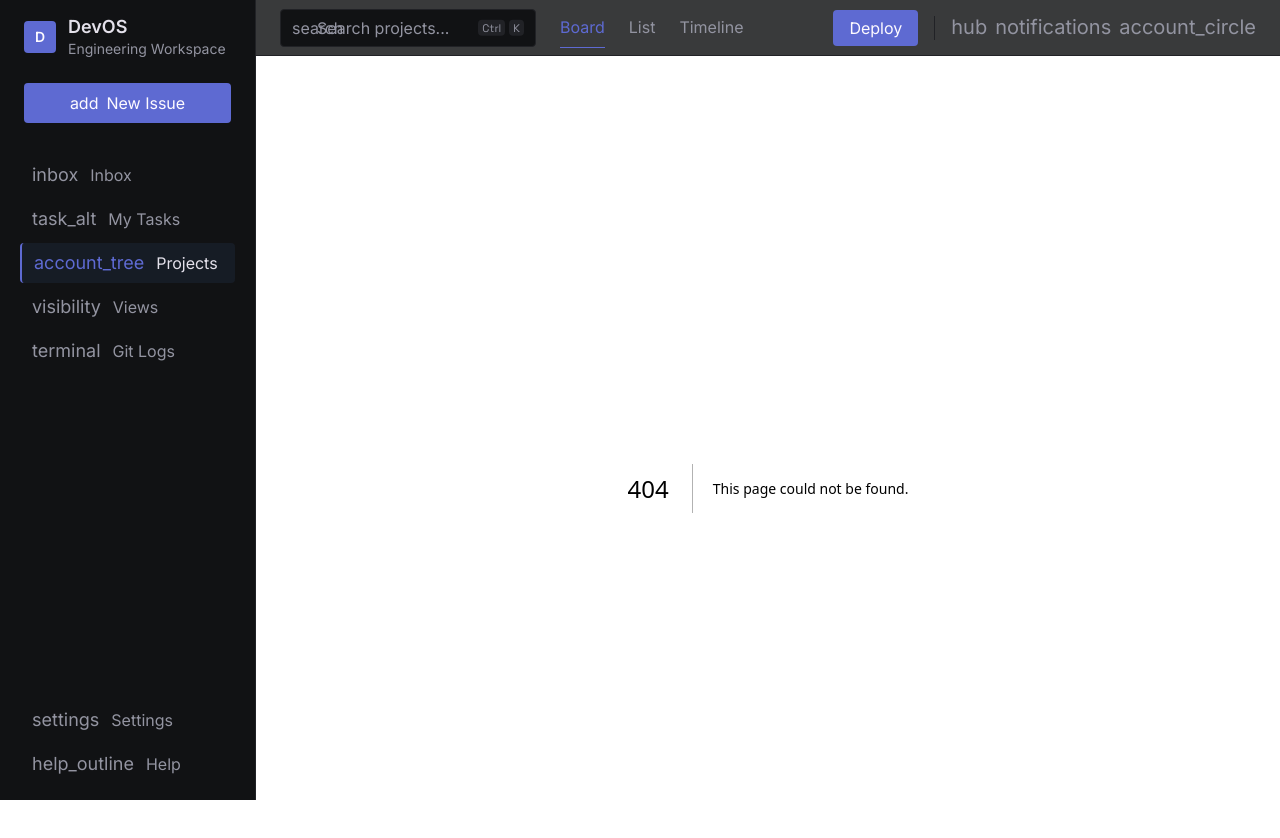
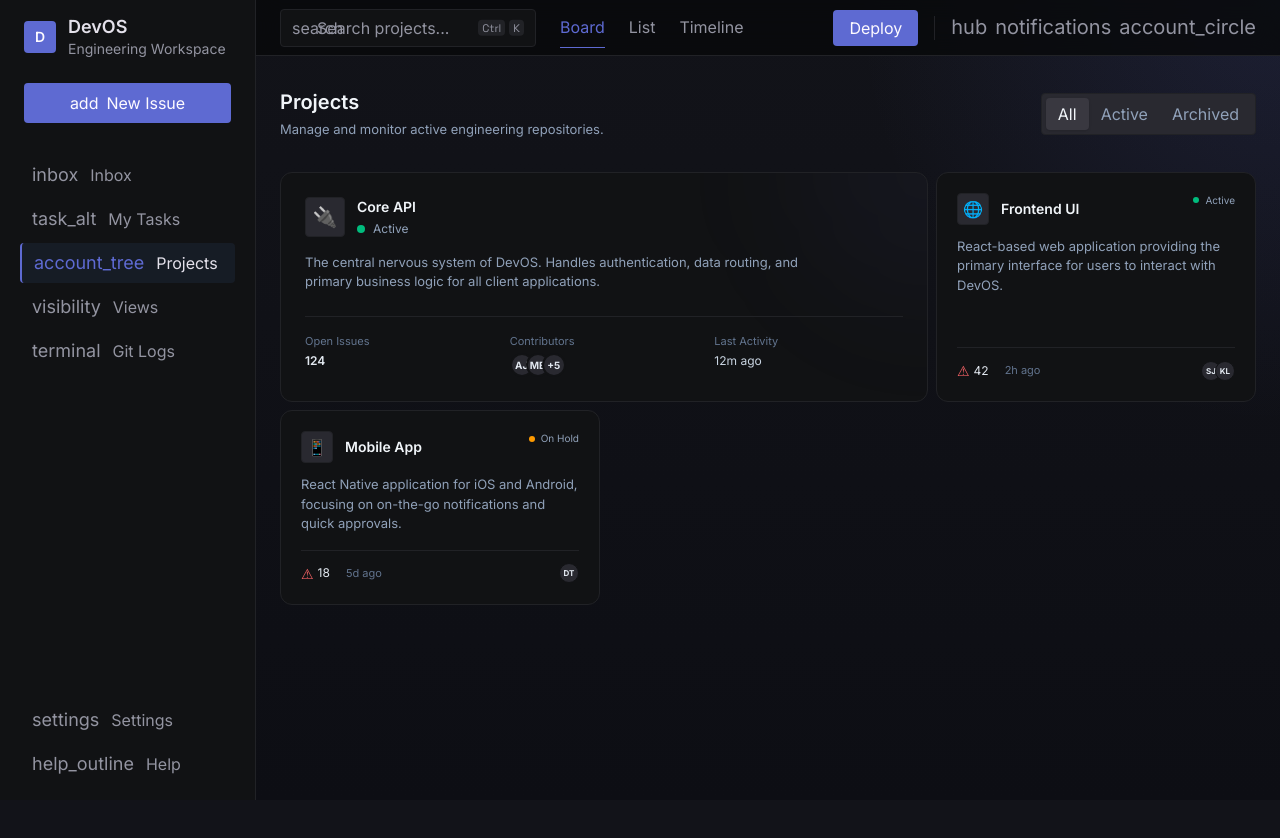
Before and after one commit to kiet-w/linear, a Next.js app in the folder apps/web/: page /projects in a window 1280 px wide. Before the commit this address had no page. Shown: the top 838 px of the page. After the commit the page ends 800 px from the top, so only its background shows below. Built offline with nearby package versions, Linux system fonts and the light colour scheme.

Commit message:
feat(QWE-12): add Project Dashboard - ProjectCard entity, ProjectsBoard widget, projects page

```diff
--- /dev/null
+++ b/apps/web/app/(dashboard)/projects/page.tsx
@@ -0,0 +1,5 @@
+import { ProjectsBoard } from "@/widgets/projects-board";
+
+export default function ProjectsPage() {
+  return <ProjectsBoard />;
+}
--- /dev/null
+++ b/apps/web/src/entities/project/index.ts
@@ -0,0 +1,2 @@
+export * from "./model/types";
+export { ProjectCard } from "./ui/project-card";
--- /dev/null
+++ b/apps/web/src/entities/project/model/types.ts
@@ -0,0 +1,12 @@
+export type ProjectStatus = "active" | "on_hold" | "archived";
+
+export interface Project {
+  id: string;
+  name: string;
+  description?: string;
+  status: ProjectStatus;
+  icon?: string;
+  open_issues?: number;
+  last_activity?: string;
+  contributors?: { initials: string; color?: string }[];
+}
--- /dev/null
+++ b/apps/web/src/entities/project/ui/project-card.tsx
@@ -0,0 +1,123 @@
+import type { Project } from "../model/types";
+
+const STATUS_DOT: Record<string, string> = {
+  active: "bg-emerald-500",
+  on_hold: "bg-amber-500",
+  archived: "bg-slate-500",
+};
+
+const STATUS_LABEL: Record<string, string> = {
+  active: "Active",
+  on_hold: "On Hold",
+  archived: "Archived",
+};
+
+interface ProjectCardProps {
+  project: Project;
+  featured?: boolean;
+}
+
+export function ProjectCard({ project, featured = false }: ProjectCardProps) {
+  if (featured) {
+    return (
+      <div className="col-span-1 md:col-span-2 bg-[#111214] border border-[#212226] rounded-xl hover:border-[#5e6ad2] transition-colors group relative overflow-hidden flex flex-col justify-between">
+        <div className="absolute top-0 right-0 w-64 h-64 bg-[#5e6ad2]/5 rounded-full blur-3xl -translate-y-1/2 translate-x-1/2 pointer-events-none group-hover:bg-[#5e6ad2]/10 transition-colors" />
+        <div className="p-6 relative z-10 flex flex-col h-full">
+          <div className="flex justify-between items-start mb-4">
+            <div className="flex items-center gap-3">
+              <div className="w-10 h-10 rounded bg-[#292930] border border-[#212226] flex items-center justify-center">
+                <span className="text-[#bdc2ff] text-xl">{project.icon ?? "📁"}</span>
+              </div>
+              <div>
+                <h3 className="text-sm font-semibold text-slate-100 group-hover:text-[#bdc2ff] transition-colors">
+                  {project.name}
+                </h3>
+                <div className="flex items-center gap-2 mt-1">
+                  <span className={`w-2 h-2 rounded-full ${STATUS_DOT[project.status]}`} />
+                  <span className="text-xs text-slate-400">{STATUS_LABEL[project.status]}</span>
+                </div>
+              </div>
+            </div>
+          </div>
+
+          {project.description && (
+            <p className="text-[13px] text-slate-400 mb-6 line-clamp-2 max-w-lg">
+              {project.description}
+            </p>
+          )}
+
+          <div className="mt-auto grid grid-cols-3 gap-4 border-t border-[#212226] pt-4">
+            <div>
+              <p className="text-[11px] text-slate-500 mb-1">Open Issues</p>
+              <p className="text-xs font-semibold text-slate-200">{project.open_issues ?? 0}</p>
+            </div>
+            <div>
+              <p className="text-[11px] text-slate-500 mb-1">Contributors</p>
+              <div className="flex -space-x-2">
+                {project.contributors?.map((c, i) => (
+                  <div
+                    key={i}
+                    className="w-6 h-6 rounded-full bg-[#292930] border-2 border-[#111214] flex items-center justify-center text-[10px] text-slate-200 font-bold"
+                  >
+                    {c.initials}
+                  </div>
+                ))}
+              </div>
+            </div>
+            <div>
+              <p className="text-[11px] text-slate-500 mb-1">Last Activity</p>
+              <p className="text-xs text-slate-300">{project.last_activity ?? "—"}</p>
+            </div>
+          </div>
+        </div>
+      </div>
+    );
+  }
+
+  return (
+    <div className="bg-[#111214] border border-[#212226] rounded-xl hover:border-[#5e6ad2] transition-colors group flex flex-col">
+      <div className="p-5 flex-1 flex flex-col">
+        <div className="flex justify-between items-start mb-3">
+          <div className="flex items-center gap-3">
+            <div className="w-8 h-8 rounded bg-[#292930] border border-[#212226] flex items-center justify-center">
+              <span className="text-base">{project.icon ?? "📁"}</span>
+            </div>
+            <h3 className="text-sm font-semibold text-slate-100 group-hover:text-[#bdc2ff] transition-colors">
+              {project.name}
+            </h3>
+          </div>
+          <div className="flex items-center gap-1.5">
+            <span className={`w-1.5 h-1.5 rounded-full ${STATUS_DOT[project.status]}`} />
+            <span className="text-[10px] text-slate-400">{STATUS_LABEL[project.status]}</span>
+          </div>
+        </div>
+
+        {project.description && (
+          <p className="text-[13px] text-slate-400 mb-4 flex-1">{project.description}</p>
+        )}
+
+        <div className="flex justify-between items-center border-t border-[#212226] pt-3 mt-auto">
+          <div className="flex items-center gap-4">
+            <div className="flex items-center gap-1">
+              <span className="text-[14px] text-red-400">⚠</span>
+              <span className="text-xs text-slate-200">{project.open_issues ?? 0}</span>
+            </div>
+            <div className="flex items-center gap-1">
+              <span className="text-[11px] text-slate-500">{project.last_activity ?? "—"}</span>
+            </div>
+          </div>
+          <div className="flex -space-x-1.5">
+            {project.contributors?.map((c, i) => (
+              <div
+                key={i}
+                className="w-5 h-5 rounded-full bg-[#292930] border border-[#111214] flex items-center justify-center text-[8px] text-slate-200 font-bold"
+              >
+                {c.initials}
+              </div>
+            ))}
+          </div>
+        </div>
+      </div>
+    </div>
+  );
+}
--- /dev/null
+++ b/apps/web/src/widgets/projects-board/index.ts
@@ -0,0 +1 @@
+export { ProjectsBoard } from "./ui/projects-board";
--- /dev/null
+++ b/apps/web/src/widgets/projects-board/ui/projects-board.tsx
@@ -0,0 +1,95 @@
+"use client";
+
+import { useState } from "react";
+
+import { ProjectCard } from "@/entities/project";
+import type { Project, ProjectStatus } from "@/entities/project";
+
+const MOCK_PROJECTS: Project[] = [
+  {
+    id: "1",
+    name: "Core API",
+    description:
+      "The central nervous system of DevOS. Handles authentication, data routing, and primary business logic for all client applications.",
+    status: "active",
+    icon: "🔌",
+    open_issues: 124,
+    last_activity: "12m ago",
+    contributors: [{ initials: "AJ" }, { initials: "MB" }, { initials: "+5" }],
+  },
+  {
+    id: "2",
+    name: "Frontend UI",
+    description:
+      "React-based web application providing the primary interface for users to interact with DevOS.",
+    status: "active",
+    icon: "🌐",
+    open_issues: 42,
+    last_activity: "2h ago",
+    contributors: [{ initials: "SJ" }, { initials: "KL" }],
+  },
+  {
+    id: "3",
+    name: "Mobile App",
+    description:
+      "React Native application for iOS and Android, focusing on on-the-go notifications and quick approvals.",
+    status: "on_hold",
+    icon: "📱",
+    open_issues: 18,
+    last_activity: "5d ago",
+    contributors: [{ initials: "DT" }],
+  },
+];
+
+const FILTERS: { label: string; value: ProjectStatus | "all" }[] = [
+  { label: "All", value: "all" },
+  { label: "Active", value: "active" },
+  { label: "Archived", value: "archived" },
+];
+
+export function ProjectsBoard() {
+  const [filter, setFilter] = useState<ProjectStatus | "all">("all");
+
+  const filtered =
+    filter === "all" ? MOCK_PROJECTS : MOCK_PROJECTS.filter((p) => p.status === filter);
+
+  const [featured, ...rest] = filtered;
+
+  return (
+    <div>
+      {/* Header */}
+      <div className="flex items-center justify-between mb-8">
+        <div>
+          <h2 className="text-xl font-semibold text-slate-100 mb-1">Projects</h2>
+          <p className="text-[13px] text-slate-400">
+            Manage and monitor active engineering repositories.
+          </p>
+        </div>
+        <div className="flex items-center bg-[#292930] rounded p-1 border border-[#212226]">
+          {FILTERS.map((f) => (
+            <button
+              key={f.value}
+              onClick={() => setFilter(f.value)}
+              className={[
+                "px-3 py-1 rounded text-xs font-medium transition-colors",
+                filter === f.value
+                  ? "bg-[#393840] text-slate-100 shadow-sm"
+                  : "text-slate-400 hover:text-slate-200",
+              ].join(" ")}
+            >
+              {f.label}
+            </button>
+          ))}
+        </div>
+      </div>
+
+      {/* Bento Grid */}
+      <div className="grid grid-cols-1 md:grid-cols-2 xl:grid-cols-3 gap-2">
+        {featured && <ProjectCard project={featured} featured />}
+        {rest.map((project) => (
+          <ProjectCard key={project.id} project={project} />
+        ))}
+      </div>
+    </div>
+  );
+}
```
